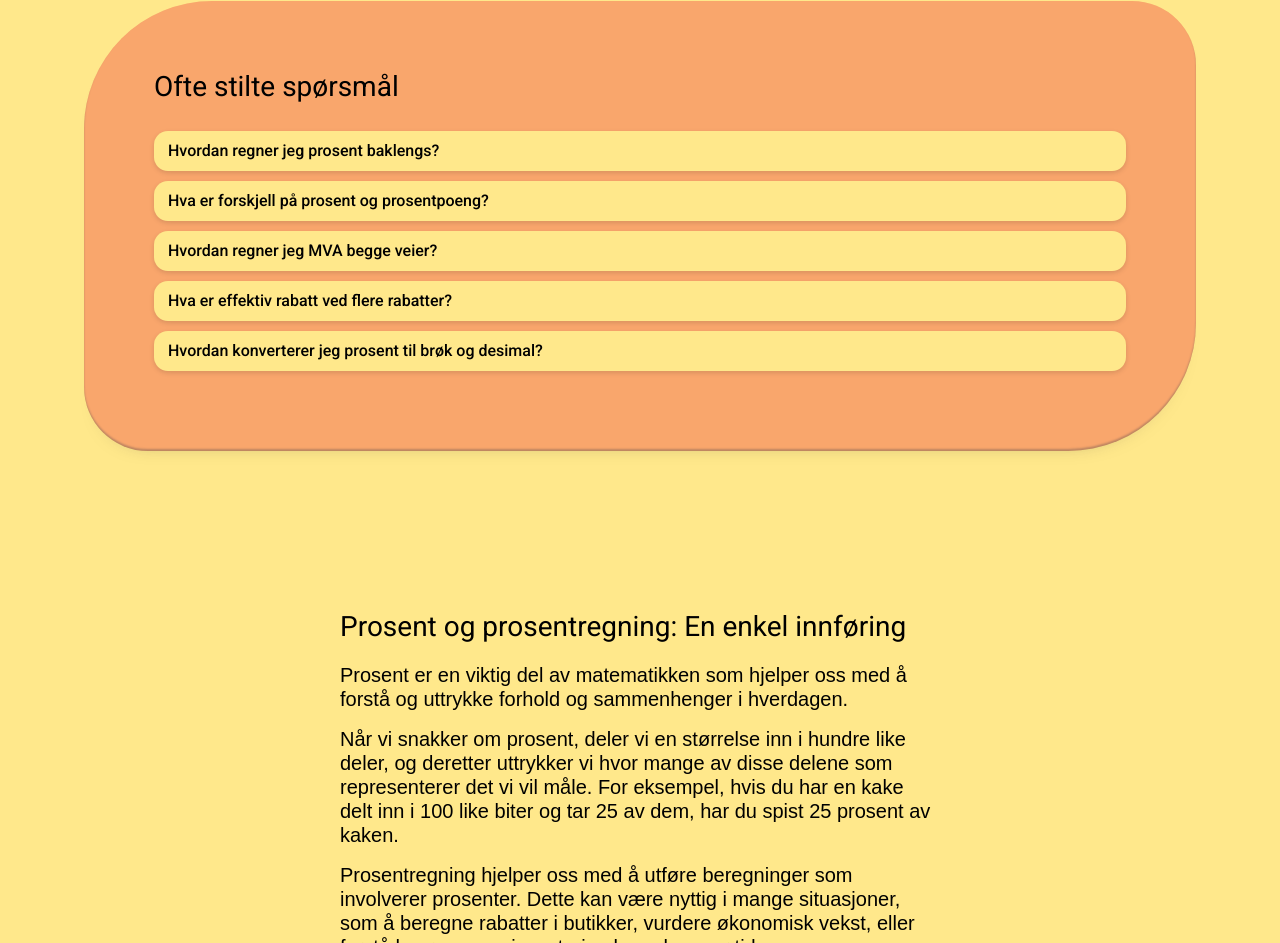
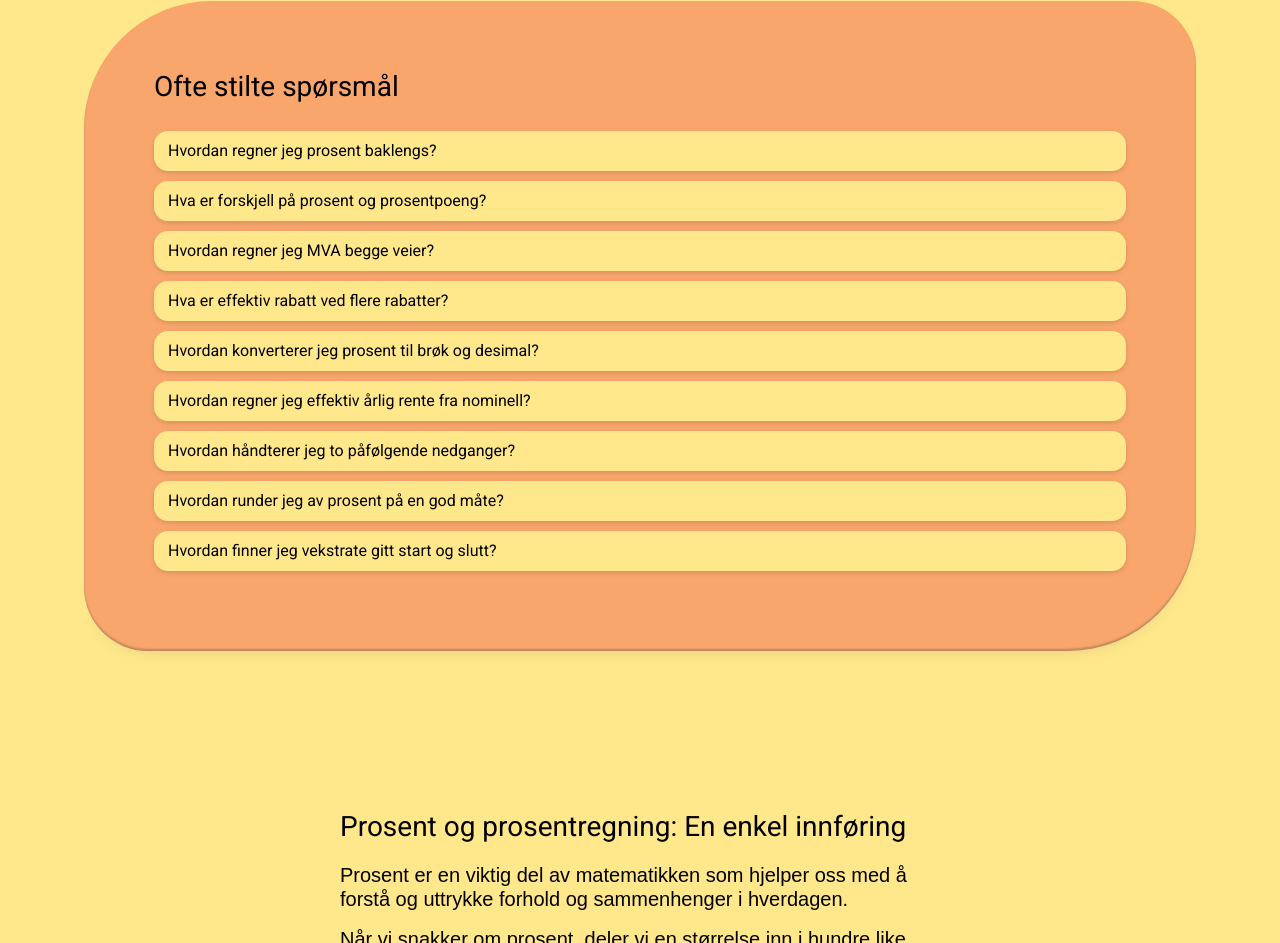
Before and after one commit to perkrdra/perkrdra.github.io, a plain HTML site: page index.html in a window 1280 px wide. Shown: the part 6228-7171 px from the top of the page. Drawn offline with Linux system fonts and the light colour scheme; animation ran at ten frames a second.

Commit message:
Expand FAQ and soften headings

```diff
--- a/index.html
+++ b/index.html
@@ -832,7 +832,7 @@
               .faq-item > summary {
                 list-style: none;
                 cursor: pointer;
-                font-weight: 500;
+                font-weight: 400;
               }
 
               .faq-item > summary::-webkit-details-marker {
@@ -2127,6 +2127,22 @@
             <details class="faq-item">
               <summary>Hvordan konverterer jeg prosent til brøk og desimal?</summary>
               <div class="faq-body">Del på 100 for desimal. Skriv som brøk og forkort: 12,5% = 0,125 = 1/8.</div>
+            </details>
+            <details class="faq-item">
+              <summary>Hvordan regner jeg effektiv årlig rente fra nominell?</summary>
+              <div class="faq-body">Bruk (1 + r/n)^(n) − 1. Eksempel: 12% nominell mnd: (1 + 0,12/12)^12 − 1 ≈ 12,68%.</div>
+            </details>
+            <details class="faq-item">
+              <summary>Hvordan håndterer jeg to påfølgende nedganger?</summary>
+              <div class="faq-body">Ganger faktorene. Ned 10% og så 5%: 0,9 × 0,95 = 0,855 → samlet ned 14,5%.</div>
+            </details>
+            <details class="faq-item">
+              <summary>Hvordan runder jeg av prosent på en god måte?</summary>
+              <div class="faq-body">Vis 1–2 desimaler for små prosenter, hele tall for store. Bruk konsistent regler: f.eks. 0,5 runder opp.</div>
+            </details>
+            <details class="faq-item">
+              <summary>Hvordan finner jeg vekstrate gitt start og slutt?</summary>
+              <div class="faq-body">Bruk CAGR: (slutt/start)^(1/år) − 1. Eksempel: 120 til 150 på 3 år → (150/120)^(1/3) − 1 ≈ 7,7% per år.</div>
             </details>
           </div>
         </div>
```
